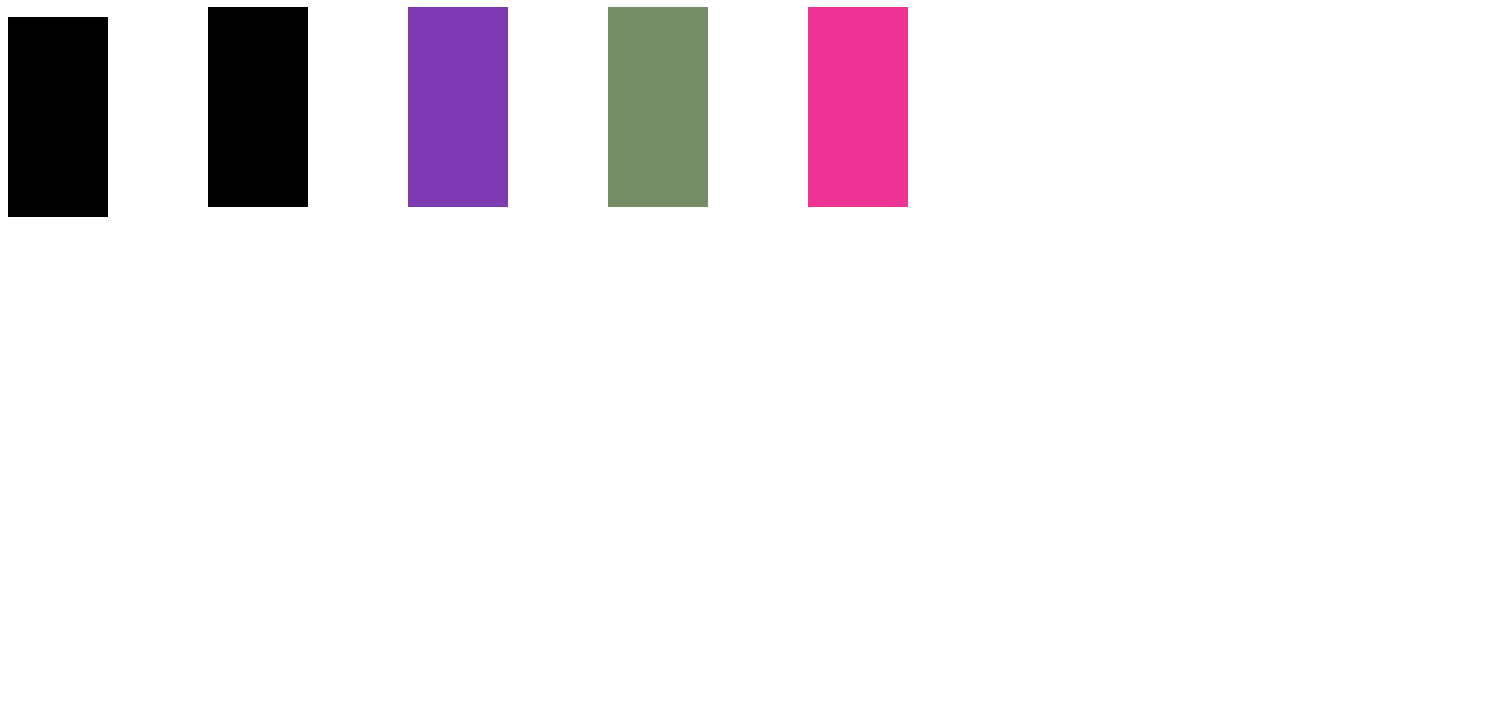
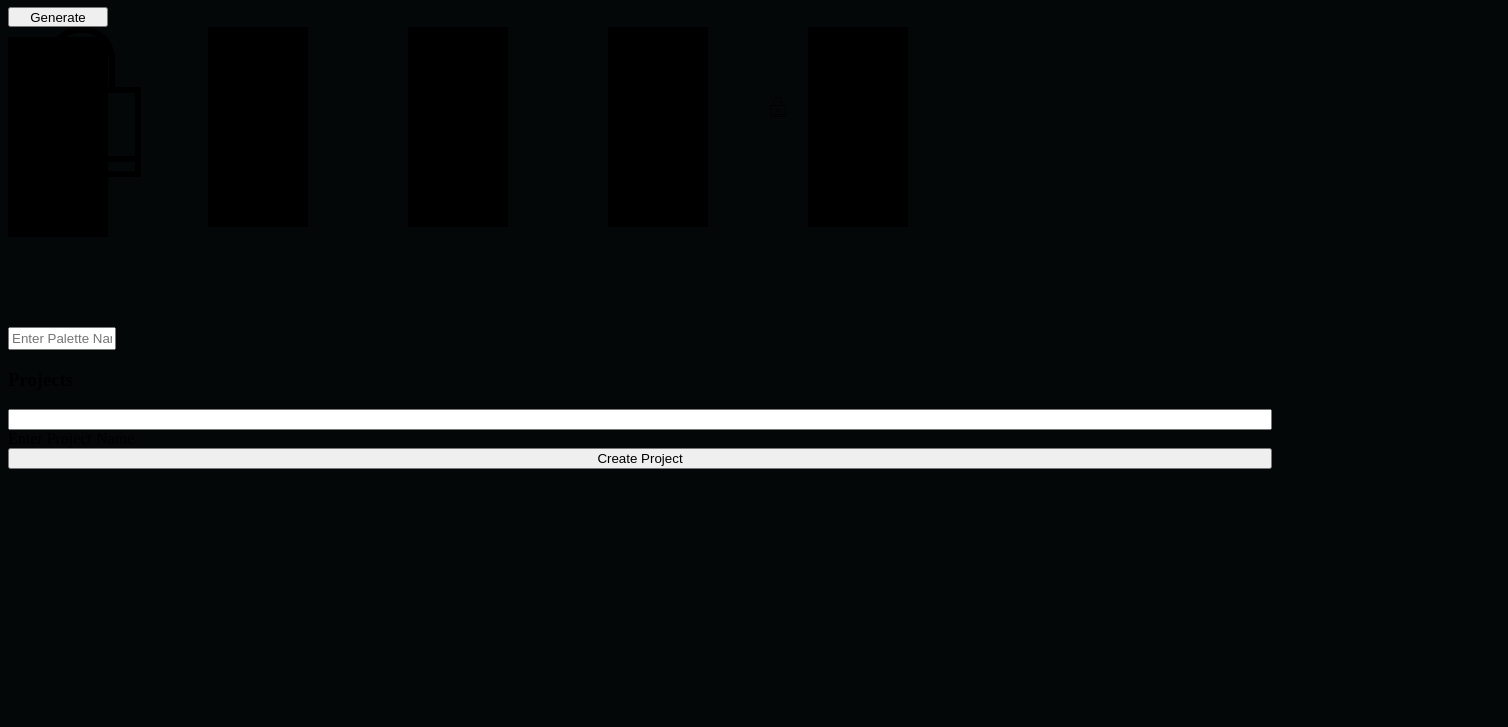
Before and after one commit to hljacobs5/palette-picker, a website: page public/index.html in a window 1280 px wide. Shown: the part 73-800 px from the top of the page, 1508 px wide, since content can reach past the window. Drawn offline with Linux system fonts and the light colour scheme.

Commit message:
Lock shows icon shows on page

```diff
--- a/public/css/styles.css
+++ b/public/css/styles.css
@@ -1,11 +1,38 @@
-.left-side {
+body {
+	background-color: #040707;
+}
+
+h1 {
+	color: #FFFFFF;
+}
+
+rect {
+	position: absolute;
+}
+
+image {
+	position: relative;
+}
+
+.upper-half {
+	display: flex;
+	flex-direction: column;
+}
+
+.bottom-half {
 	display: flex;
 }
 
-.middle {
-	display: flex;
+.rectangle {
+	cursor: pointer;
 }
 
-.rectangle-one {
-	cursor: pointer;
+.generate-button {
+	height: 20px;
+	width: 100px;
 }
+
+.palette-name {
+	height: 17px;
+	width: 100px;
+}
--- a/public/index.html
+++ b/public/index.html
@@ -6,52 +6,63 @@
 </head>
 <body>
 	<h1>Palette Picker</h1>
-	<div class='left-side'>
+	<div class='upper-half'>
+		<button class='generate-button'>Generate</button>
 		<svg width='1500' height='300'>
+		  <g>
 			<rect x="0"
 				  y="10"
 				  width="100"
 				  height="200"
 	        	  class='rectangle rectangle-one'
 	        />
+	        <image xlink:href='../icons/locked.svg' />
+	      </g>
+	      <g>
 			<rect x="200"
 				  y="0"
 				  width="100"
 				  height="200"
 				  class='rectangle rectangle-two'
 	        />
+			<image xlink:href='../icons/locked.svg' />
+	      </g>
+	      <g>
 	        <rect x='400'
 	        	  y='0'
 	        	  width='100'
 	        	  height='200'
 	        	  class='rectangle rectangle-three'
 	        />
+			<image xlink:href='../icons/locked.svg' />
+	      </g>
+	      <g>
 	        <rect x="600"
 				  y="0"
 				  width="100"
 				  height="200"
 				  class='rectangle rectangle-four'
 	        />
+			<image xlink:href='../icons/locked.svg' />
+	      </g>
+	      <g>
 	        <rect x='800'
 	        	  y='0'
 	        	  width='100'
 	        	  height='200'
-	        	  style="stroke: #009900; fill: #33ff33;
-	        	  "
 	        	  class='rectangle rectangle-five'
 	        />
+			<image xlink:href='../icons/locked.svg' height="20" width="20" x='760' y='70'/>
+	      </g>
 		</svg>
-
-		<!-- <button class='generate-button'>Generate</button>
-		 <input class='palette-name'>Enter Palette Name</input> -->
-	</div>
-<!-- 	<div class='middle'>
+		 <input class='palette-name' placeholder="Enter Palette Name"></input>
 		<h3>Projects</h3>
 		<input class='project-input'>Enter Project Name</input>
 		<button class='create-project'>Create Project</button>
-	</div> -->
-	<div class='right-side'>
 	</div>
+	<div class='bottom-half'>
+	</div>
+
 	<script type="text/javascript" src="js/scripts.js"></script>
 </body>
 </html>
--- a/public/js/scripts.js
+++ b/public/js/scripts.js
@@ -3,8 +3,6 @@ var projectInput = document.querySelector('.project-input');
 var generateButton = document.querySelector('.generate-button');
 var paletteName = document.querySelector('.palette-name');
 var rectangles = document.querySelectorAll('.rectangle')
-
-// generateButton.addEventListener('click', generateHexCode)
 
 class PalettePicker {
 	constructor() {
@@ -13,20 +11,28 @@ class PalettePicker {
 
 	createPalette () {
 		rectangles.forEach(rectangle => {
-			console.log(rectangle)
 			var randomColor = '#'+Math.floor(Math.random()*16777215).toString(16);;
 			rectangle.setAttribute('style', `fill:${randomColor}`)
 		})
 	}
 
-// createProject = () => {
 
-// 	}
+	toggleLocks(event) {
+		rectangles.forEach(rectangle => {
+			rectangle.setAttribute()
+		})
+	 }
 
-// toggleLocks = () => {
+	// createProject = () => {
 
-//  	}
+	// 	}
+
+	// deleteProject() {
+
+	// }
 }
 
 const User = new PalettePicker();
-User.createPalette()
+
+generateButton.addEventListener('click', User.createPalette)
+rectangles.addEventListener('click', User.toggleLocks)
```
Also changed, not shown: knexfile.js (+9 -0 lines), 1 other file.
